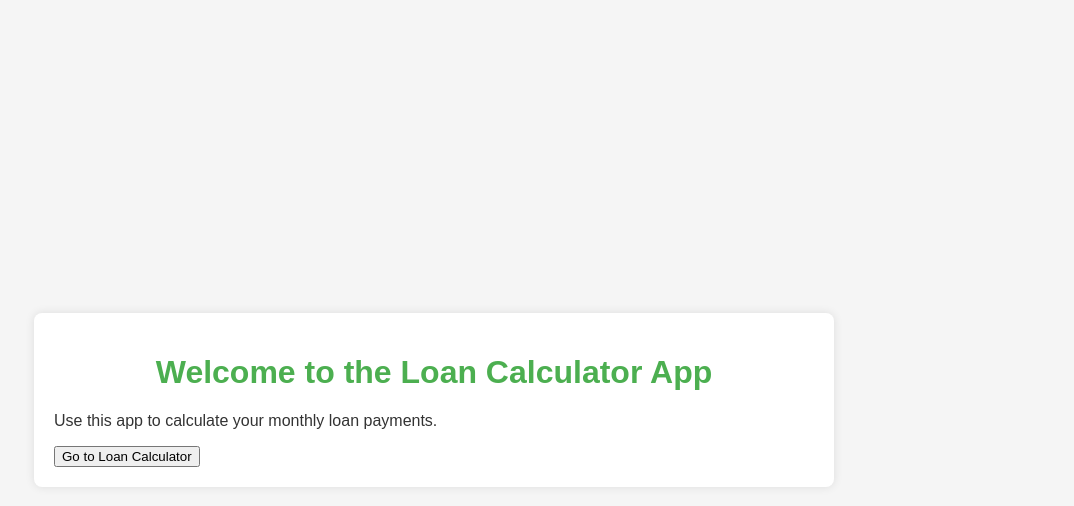
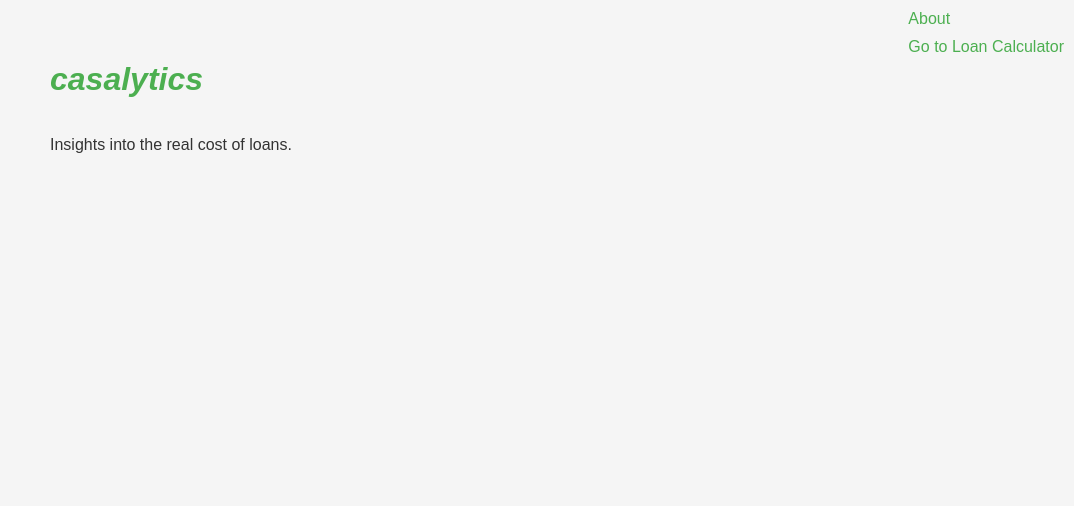
Before and after one commit to shuliuliu/casalytics, a Flask app: page / in a window 1280 px wide. Shown: the top 506 px of the page, without its empty margins (206-1280 px from the left). Run offline with Flask 3, Linux system fonts and the light colour scheme.

Commit message:
Some style change

```diff
--- a/app.py
+++ b/loan_calc.py
@@ -16,9 +16,13 @@ class LoanCalculator:
         def home():
             return render_template('home.html')
 
+        @self.app.route('/about')
+        def about():
+            return render_template('about.html')
+
         # bind the computePayment function to the /calculate URL with POST requests
-        @self.app.route('/calculate', methods=['GET', 'POST'])
-        def calculate():
+        @self.app.route('/calculate_loan', methods=['GET', 'POST'])
+        def calculate_loan():
             sales_price = None
             down_payment_percentage = None
             annual_nominal_rate = None
@@ -50,7 +54,7 @@ class LoanCalculator:
                 mortgage_details = get_mortgage_details(annual_rate, loan_amount, amortization_period, payment_frequency, term_period)
                 amortization_schedule = get_amortization_schedule(annual_rate, loan_amount, amortization_period, payment_frequency, term_period)
 
-            return render_template('index.html', **mortgage_details,amortization_schedule=amortization_schedule)
+            return render_template('loan_calc.html', **mortgage_details,amortization_schedule=amortization_schedule)
 
 
         def get_mortgage_details(annual_rate, loan_amount, amortization_period, payment_frequency, term_period):
--- /dev/null
+++ b/static/home_page_style.css
@@ -0,0 +1,81 @@
+/* General Styles */
+body {
+    font-family: Arial, sans-serif;
+    margin: 0;
+    padding: 0;
+    background-color: #f5f5f5;
+    color: #333;
+    display: flex;
+    justify-content: center;
+    align-items: center;
+    min-height: 100vh;
+    flex-direction: column;
+}
+
+
+
+header {
+    display: flex;
+    align-items: center;
+    justify-content: space-between;
+    position: absolute;
+    top: 10px;
+    right: 10px;
+}
+
+/* Header Styles */
+h1 {
+    font-style: italic;
+    color: #4CAF50;
+    position: absolute;
+    top: 5%;
+    left: 20%;
+}
+
+h1 img {
+    margin-right: 10px;
+}
+
+nav{
+    margin-left: auto;
+}
+
+.nav-link {
+    text-decoration: none;
+    color: #4CAF50;
+    display: block;
+    font-size: 16px;
+    margin-bottom: 10px;
+    clear: both;
+}
+
+.nav-link:hover {
+    color: #45a049;
+    font-weight: bold;
+}
+
+
+
+
+
+p {
+    position: absolute;
+    top: 15%;
+    left: 20%;
+}
+
+/* Responsive Design */
+@media (max-width: 600px) {
+    main {
+        padding: 10px;
+    }
+
+    nav {
+        display: none;
+    }
+    .nav-link {
+        font-size: 14px;
+    }
+
+
+}
--- a/static/style.css
+++ b/static/loan_calc_page_style.css
@@ -23,9 +23,49 @@ body {
     box-sizing: border-box;
 }
 
+header {
+    position: absolute;
+    top: 10px;
+    right: 10px;
+}
+
+nav {
+    display: flex;
+    justify-content: flex-end;
+}
+
+.nav-link {
+    text-decoration: none;
+    color: #4CAF50;
+    font-size: 16px;
+    margin-left: 20px;
+}
+
+.nav-link:hover {
+    color: #45a049;
+    font-weight: bold;
+}
+
+/* Button Styles */
+.button {
+    display: inline-block;
+    padding: 10px 20px;
+    background-color: #c71d97;
+    color: white;
+    text-align: center;
+    text-decoration: none;
+    border-radius: 4px;
+    font-size: 16px;
+    transition: background-color 0.3s ease;
+}
+
+.button:hover {
+    background-color: #b114d8;
+}
+
 /* Header Styles */
 h1 {
-    text-align: center;
+    text-align: left;
     color: #4CAF50;
 }
 
@@ -93,8 +133,10 @@ tr:nth-child(even) {
         padding: 10px;
     }
 
-    form button {
+    .button {
         font-size: 14px;
+        padding: 8px 16px;
+        background-color: #d211b1;
     }
 
     table, th, td {
--- a/templates/home.html
+++ b/templates/home.html
@@ -4,13 +4,23 @@
     <meta charset="UTF-8">
     <meta name="viewport" content="width=device-width, initial-scale=1.0">
     <title>Home</title>
-    <link rel="stylesheet" href="{{ url_for('static', filename='style.css') }}">
+    <link rel="stylesheet" href="{{ url_for('static', filename='home_page_style.css') }}">
 </head>
 <body>
-    <div class="container">
-        <h1>Welcome to the Loan Calculator App</h1>
-        <p>Use this app to calculate your monthly loan payments.</p>
-        <a href="{{ url_for('calculate') }}"><button>Go to Loan Calculator</button></a>
-    </div>
+    <header>
+        <nav>
+            <a href="{{ url_for('about') }}" class="nav-link">About</a>
+            <a href="{{ url_for('calculate_loan') }}" class="nav-link">Go to Loan Calculator</a>
+        </nav>
+    </header>
+    <div class="menu-icon"></div>
+    <main>
+
+        <!--h1><img src="/image/casa.png" alt="Icon Image">Casalytics</h1-->
+        <h1>casalytics</h1>
+        <p>Insights into the real cost of loans.</p>
+
+    </main>
+
 </body>
 </html>
```
Also changed, not shown: templates/about.html (added, +21 -0 lines), templates/loan_calc.html (renamed from templates/index.html, +9 -5 lines), image/casa.png (added), 1 other file.
